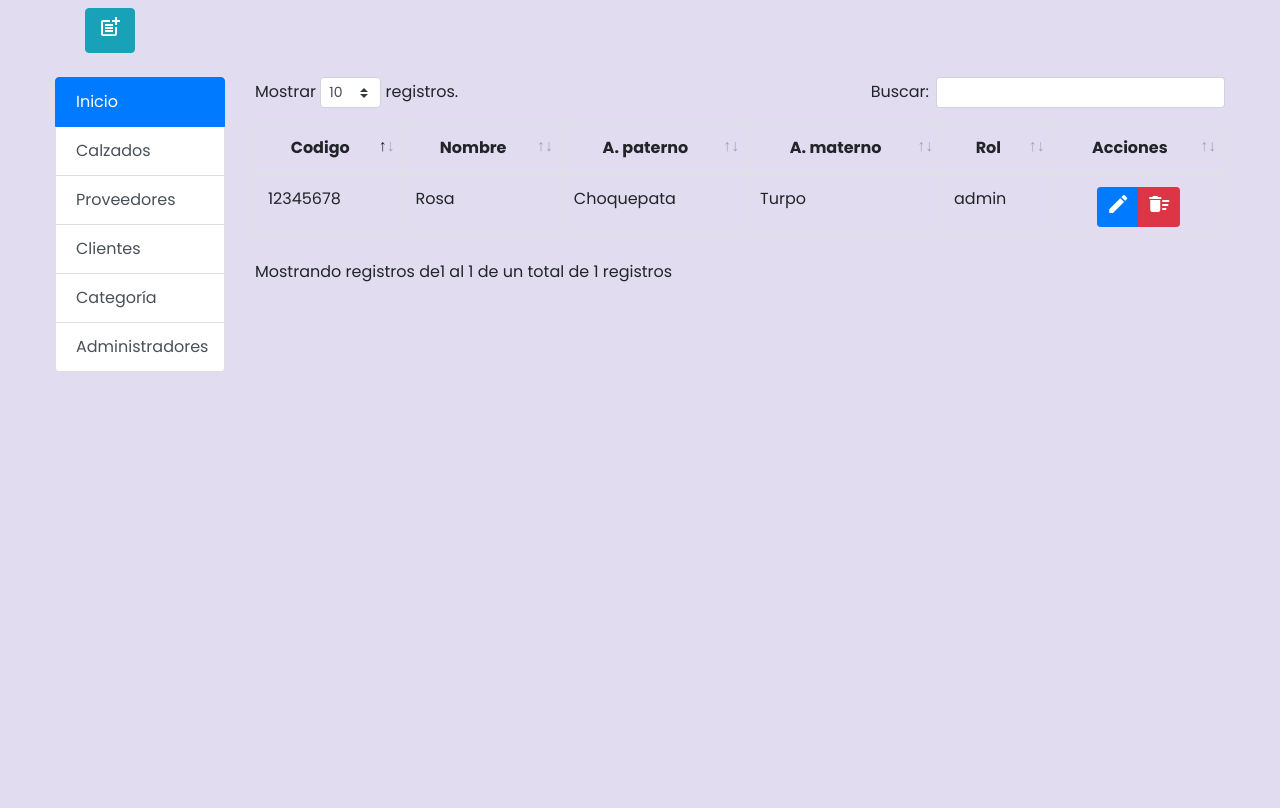
After one commit to ShadowEcux/Testing_Calzados_Grupal, a PHP site: page /vista/admin.php in a window 1280 px wide. The commit adds this page. Run offline with PHP 8.4, Linux system fonts and the light colour scheme; a user stored in the database is signed in; data comes from the database, SQL or seed files in the repository; some libraries are stand-ins or nearby versions.

Commit message:
new admin view

```diff
--- /dev/null
+++ b/holi/control/admin.js
@@ -0,0 +1,109 @@
+var fila;
+
+$(document).ready(function() {
+    var idCliente, opcion;
+    opcion = 4;
+
+    tablaUsuarios = $('#tablaUsuarios').DataTable({
+        ajax:{
+            url: "../modelo/admin.php",
+            method: 'POST',
+            data:{opcion:opcion}, // opcion 4   SELECT
+            dataSrc:""
+        },
+        columns: [
+            { data: 'DNI' },
+            { data: 'nombre' },
+            { data: 'apellidoP' },
+            { data: 'apellidoM' },
+            { data: 'rol' },
+            {"defaultContent": "<div class='text-center'><div class='btn-group'><button class='btn btn-primary btn-sm btnEditar'><i class='material-icons'>edit</i></button><button class='btn btn-danger btn-sm btnBorrar'><i class='material-icons'>delete_sweep</i></button></div></div>"}
+        ]
+    });
+
+    $('#formUsuarios').submit(function(e){
+        e.preventDefault();
+        data = {
+            /*
+            idCliente: idCliente,
+            nombre: $.trim($('#nombre').val()),
+            apellidoP: $.trim($('#apellidoP').val()),
+            apellidoM: $.trim($('#apellidoM').val())   ,
+            DNI: $.trim($('#DNI').val()),
+            fechaNacimiento: $.trim($('#fechaNacimiento').val()),
+            opcion: opcion
+            */
+            idUsuario: idUsuario,
+            nombre: $.trim($('#nombre').val()),
+            apellidoP: $.trim($('#apellidoP').val()),
+            apellidoM: $.trim($('#apellidoM').val())   ,
+            DNI: $.trim($('#DNI').val()),
+            direccion: $.trim($('#direccion').val()),
+            celular: $.trim($('#celular').val()),
+            usuario: $.trim($('#usuario').val()),
+            pasword: $.trim($('#pasword').val()),
+            opcion: opcion
+
+        }
+
+        $.ajax({
+            url: "../modelo/admin.php",
+            type: "POST",
+            datatype:"json",
+            data:  data,
+            success: function(data) {
+                tablaUsuarios.ajax.reload(null, false);
+            }
+        });
+        $('#modalCRUD').modal('hide');
+    });
+
+    $("#btnNuevo").click(function(){
+        opcion = 1;//Crear
+        idUsuario=null;
+        $("#formUsuarios").trigger("reset");
+        $('#modalCRUD').modal('show');
+    });
+
+
+    $(document).on("click", ".btnEditar", function(){
+        opcion = 2;//editar
+        fila = $(this).closest("tr");
+        idCliente = parseInt(columna(0));
+        nombre = columna(1);
+        apellidoP = columna(2);
+        apellidoM = columna(3);
+        DNI = columna(4);
+        fechaNacimiento = columna(5);
+
+        $("#nombre").val(nombre);
+        $("#apellidoP").val(apellidoP);
+        $("#apellidoM").val(apellidoM);
+        $("#DNI").val(DNI);
+        $("#fechaNacimiento").val(fechaNacimiento);
+
+        $('#modalCRUD').modal('show');
+    });
+
+    $(document).on("click", ".btnBorrar", function(){
+        fila = $(this);
+        idCliente = parseInt($(this).closest('tr').find('td:eq(0)').text()) ;
+        opcion = 3;
+        var respuesta = confirm("¿Está seguro de borrar el registro "+idCliente+"?");
+        if (respuesta) {
+            $.ajax({
+                url: "../modelo/admin.php",
+                type: "POST",
+                datatype:"json",
+                data:  {opcion:opcion, idCliente:idCliente},
+                success: function() {
+                    tablaUsuarios.row(fila.parents('tr')).remove().draw();
+                }
+            });
+        }
+    });
+});
+
+function columna(col){
+    return fila.find('td:eq(' + col + ')').text();
+}
--- a/holi/include/menu.php
+++ b/holi/include/menu.php
@@ -10,6 +10,7 @@
     <a href="./proveedor.php" class="list-group-item list-group-item-action">Proveedores</a>
     <a href="./cliente.php" class="list-group-item list-group-item-action">Clientes</a>
     <a href="./tipoCalzado.php" class="list-group-item list-group-item-action">Categoría</a>
+    <a href="./admin.php" class="list-group-item list-group-item-action">Administradores</a>
   </div>
 <?php
   }
--- /dev/null
+++ b/holi/modelo/admin.php
@@ -0,0 +1,48 @@
+<?php
+    include_once './conexion.php';
+    $objeto = new Conexion();
+    $conexion = $objeto->Conectar();
+
+    $nombre = (isset($_POST['nombre'])) ? $_POST['nombre'] : '';
+    $apellidoP = (isset($_POST['apellidoP'])) ? $_POST['apellidoP'] : '';
+    $apellidoM = (isset($_POST['apellidoM'])) ? $_POST['apellidoM'] : '';
+    $DNI = (isset($_POST['DNI'])) ? $_POST['DNI'] : '';
+    $direccion = (isset($_POST['direccion'])) ? $_POST['direccion'] : '';
+    $celular = (isset($_POST['celular'])) ? $_POST['celular'] : '';
+    $usuario = (isset($_POST['usuario'])) ? $_POST['usuario'] : '';
+    $pasword = (isset($_POST['pasword'])) ? $_POST['pasword'] : '';
+
+    $opcion = (isset($_POST['opcion'])) ? $_POST['opcion'] : '';
+    // $idRol = (isset($_POST['idRol '])) ? $_POST['idRol '] : '';
+    $idRol = 1;
+
+
+    switch($opcion){
+        case 1:
+            $consulta = "INSERT INTO usuario (nombre, apellidoP, apellidoM, DNI, direccion,celular,usuario,pasword, idRol) VALUES('$nombre', '$apellidoP', '$apellidoM', '$DNI', '$direccion', '$celular', '$usuario', '$pasword','$idRol') ";
+            $resultado = $conexion->prepare($consulta);
+            $resultado->execute();
+            break;
+        case 2:
+            $consulta = "UPDATE usuario SET nombre='$nombre', apellidoP='$apellidoP', apellidoM='$apellidoM', DNI='$DNI', direccion='$direccion' , celular='$celular' , usuario='$usuario' , pasword='$pasword' ,idRol='$idRol'
+            WHERE idUsuario='$idUsuario' ";
+            $resultado = $conexion->prepare($consulta);
+            $resultado->execute();
+            break;
+        case 3:
+            $consulta = "DELETE FROM usuario WHERE idUsuario='$idUsuario' ";
+            $resultado = $conexion->prepare($consulta);
+            $resultado->execute();
+            break;
+        case 4:
+            $consulta = "SELECT *, CASE WHEN idRol = 1 THEN 'admin' ELSE 'colaborador' END as rol FROM usuario WHERE idRol = 1";
+            $resultado = $conexion->prepare($consulta);
+            $resultado->execute();
+            $data=$resultado->fetchAll(PDO::FETCH_ASSOC);
+            break;
+
+    }
+
+    print json_encode($data, JSON_UNESCAPED_UNICODE);//envio el array final el formato json a AJAX
+            $conexion=null;
+?>
--- /dev/null
+++ b/holi/vista/admin.php
@@ -0,0 +1,132 @@
+<?php  session_start(); ?>
+<!doctype html>
+<html lang="en">
+  <head>
+    <!-- Required meta tags -->
+    <meta charset="utf-8">
+    <meta name="viewport" content="width=device-width, initial-scale=1, shrink-to-fit=no">
+    <link rel="shortcut icon" href="#" />
+    <title>Clientes</title>
+
+    <!-- Bootstrap CSS -->
+    <link rel="stylesheet" href="../assets/bootstrap/css/bootstrap.min.css">
+    <!-- CSS personalizado -->
+    <link rel="stylesheet" href="../vista/general.css">
+
+
+    <!--datables CSS básico-->
+    <link rel="stylesheet" type="text/css" href="../assets/datatables/datatables.min.css"/>
+    <!--datables estilo bootstrap 4 CSS-->
+    <link rel="stylesheet"  type="text/css" href="../assets/datatables/DataTables-1.10.18/css/dataTables.bootstrap4.min.css">
+
+    <link href="https://fonts.googleapis.com/icon?family=Material+Icons"
+      rel="stylesheet">
+  </head>
+
+  <body>
+     <header>
+     <h3 class='text-center'></h3>
+     </header>
+
+     <div class="container">
+        <div class="row">
+            <div class="col-lg-12">
+            <button id="btnNuevo" type="button" class="btn btn-info" data-toggle="modal"><i class="material-icons">post_add</i></button>
+            </div>
+        </div>
+    </div>
+    <br>
+
+    <div class="row fila-menu">
+        <div class="col-lg-2 col-md-3">
+            <?php include_once '../include/menu.php' ?>
+        </div>
+        <div class="col-lg-10 col-md-9">
+            <div class="row">
+                <div class="col-lg-12">
+
+                    <table id="tablaUsuarios" class="table table-hover table-bordered " style="width:100%" >
+                        <thead class="text-center">
+                            <tr>
+                                <th>Codigo</th>
+                                <th>Nombre</th>
+                                <th>A. paterno</th>
+                                <th>A. materno</th>
+                                <th>Rol</th>
+                                <th>Acciones</th>
+                                <!-- <th>DNI</th>
+                                <th>Fec. Nac</th> -->
+
+                            </tr>
+                        </thead>
+                        <tbody>
+                        </tbody>
+                    </table>
+                </div>
+            </div>
+        </div>
+    </div>
+
+<!--Modal para CRUD-->
+<div class="modal fade" id="modalCRUD"  role="dialog" aria-labelledby="exampleModalLabel" aria-hidden="true">
+    <div class="modal-dialog" role="document">
+        <div class="modal-content">
+        <form id="formUsuarios">
+            <div class="modal-header">
+                Edición
+            </div>
+            <div class="modal-body">
+                <div class="row">
+                    <div class="col-lg-12">
+                    <div class="form-group">
+                    <label for="" class="col-form-label">Nombre:</label>
+                    <input type="text" class="form-control" id="nombre">
+                    </div>
+                    </div>
+
+                </div>
+                <div class="row">
+                    <div class="col-lg-6">
+
+                    <div class="form-group">
+                    <label for="" class="col-form-label">Apellido paterno</label>
+                    <input type="text" class="form-control" id="apellidoP">
+                    </div>
+                    </div>
+                    <div class="col-lg-6">
+                    <div class="form-group">
+                    <label for="" class="col-form-label">Apellido materno</label>
+                    <input type="text" class="form-control" id="apellidoM">
+                    </div>
+                    </div>
+
+                </div>
+                <div class="row">
+                    <div class="col-lg-6">
+                    <div class="form-group">
+                    <label for="" class="col-form-label">DNI</label>
+                    <input type="text" class="form-control" id="DNI">
+                    </div>
+                    </div>
+                    <div class="col-lg-6">
+                        <div class="form-group">
+                        <label for="" class="col-form-label">fechaNacimiento</label>
+                        <input type="date" class="form-control" id="fechaNacimiento">
+                        </div>
+                    </div>
+                </div>
+            </div>
+            <div class="modal-footer">
+                 <button type="button" class="btn btn-light" data-dismiss="modal">Cancelar</button>
+                <button type="submit" id="btnGuardar" class="btn btn-dark">Guardar</button>
+            </div>
+        </form>
+        </div>
+    </div>
+</div>
+    <script src="../assets/jquery/jquery-3.3.1.min.js"></script>
+    <script src="../assets/bootstrap/js/bootstrap.min.js"></script>
+    <script type="text/javascript" src="../assets/datatables/datatables.min.js"></script>
+    <script type="text/javascript" src="../control/admin.js"></script>
+  </body>
+</html>
```
